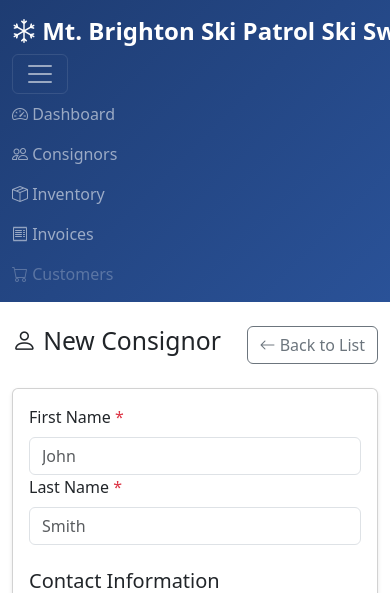
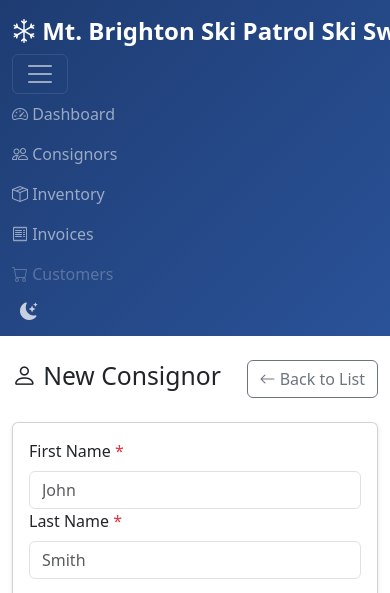
Before and after one commit to jbhenry/skisale_app, a Flask app: page /vendors/new in a window 390 px wide, after a click that opens the changed part; the page is wider, and only the part inside the window is pictured. Shown: the top 593 px of that part. Run offline with Flask 3, Linux system fonts and the light colour scheme.

Commit message:
ADD: dark mode toggle and phone number formatting
- Dark mode: navbar toggle (moon/sun icon) switches Bootstrap's
  data-bs-theme; persists in localStorage, defaults to OS preference
- Phone input: auto-formats to (999) 999-9999 as user types on vendor form

Co-Authored-By: Claude Sonnet 4.6 <noreply@anthropic.com>

```diff
--- a/templates/base.html
+++ b/templates/base.html
@@ -1,5 +1,5 @@
 <!DOCTYPE html>
-<html lang="en">
+<html lang="en" data-bs-theme="light">
 <head>
     <meta charset="UTF-8">
     <meta name="viewport" content="width=device-width, initial-scale=1.0">
@@ -47,6 +47,27 @@
             font-size: 0.875rem;
             padding: 0.35em 0.65em;
         }
+
+        /* Dark mode overrides */
+        [data-bs-theme="dark"] .table-hover tbody tr:hover {
+            background-color: #1a2a3a;
+        }
+
+        [data-bs-theme="dark"] .card {
+            box-shadow: 0 2px 4px rgba(0,0,0,0.4);
+        }
+
+        #darkModeToggle {
+            cursor: pointer;
+            font-size: 1.1rem;
+            background: none;
+            border: none;
+            color: rgba(255,255,255,0.75);
+            padding: 0.25rem 0.5rem;
+        }
+        #darkModeToggle:hover {
+            color: #fff;
+        }
     </style>
     {% block extra_css %}{% endblock %}
 </head>
@@ -90,6 +111,9 @@
                         <a class="nav-link disabled" href="#"><i class="bi bi-cart"></i> Customers</a>
                     </li>
                 </ul>
+                <button id="darkModeToggle" title="Toggle dark mode">
+                    <i class="bi bi-moon-stars-fill"></i>
+                </button>
             </div>
         </div>
     </nav>
@@ -114,6 +138,28 @@
     </main>
 
     <script src="https://cdn.jsdelivr.net/npm/bootstrap@5.3.0/dist/js/bootstrap.bundle.min.js"></script>
+    <script>
+        (function () {
+            const html = document.documentElement;
+            const toggle = document.getElementById('darkModeToggle');
+            const icon = toggle.querySelector('i');
+
+            function setTheme(dark) {
+                html.setAttribute('data-bs-theme', dark ? 'dark' : 'light');
+                icon.className = dark ? 'bi bi-sun-fill' : 'bi bi-moon-stars-fill';
+                localStorage.setItem('darkMode', dark ? '1' : '0');
+            }
+
+            // Initialise from storage, falling back to OS preference
+            const stored = localStorage.getItem('darkMode');
+            const prefersDark = window.matchMedia('(prefers-color-scheme: dark)').matches;
+            setTheme(stored !== null ? stored === '1' : prefersDark);
+
+            toggle.addEventListener('click', function () {
+                setTheme(html.getAttribute('data-bs-theme') !== 'dark');
+            });
+        })();
+    </script>
     {% block extra_js %}{% endblock %}
 </body>
 </html>
--- a/templates/vendor_form.html
+++ b/templates/vendor_form.html
@@ -181,3 +181,17 @@
     </div>
 </div>
 {% endblock %}
+
+{% block extra_js %}
+<script>
+    const phoneInput = document.getElementById('phone');
+    phoneInput.addEventListener('input', function (e) {
+        const digits = e.target.value.replace(/\D/g, '').slice(0, 10);
+        let formatted = '';
+        if (digits.length > 0) formatted = '(' + digits.slice(0, 3);
+        if (digits.length >= 4) formatted += ') ' + digits.slice(3, 6);
+        if (digits.length >= 7) formatted += '-' + digits.slice(6, 10);
+        e.target.value = formatted;
+    });
+</script>
+{% endblock %}
```
